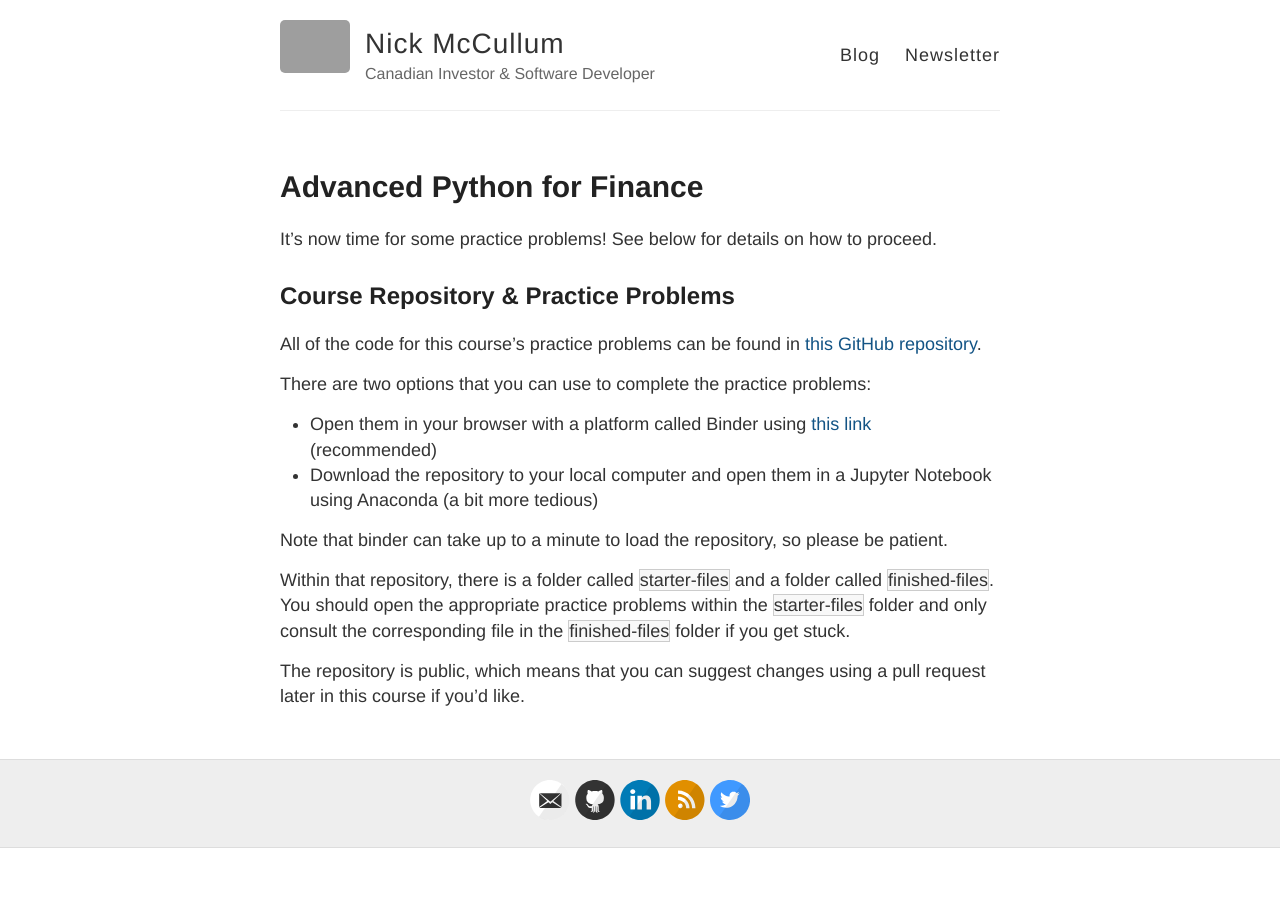
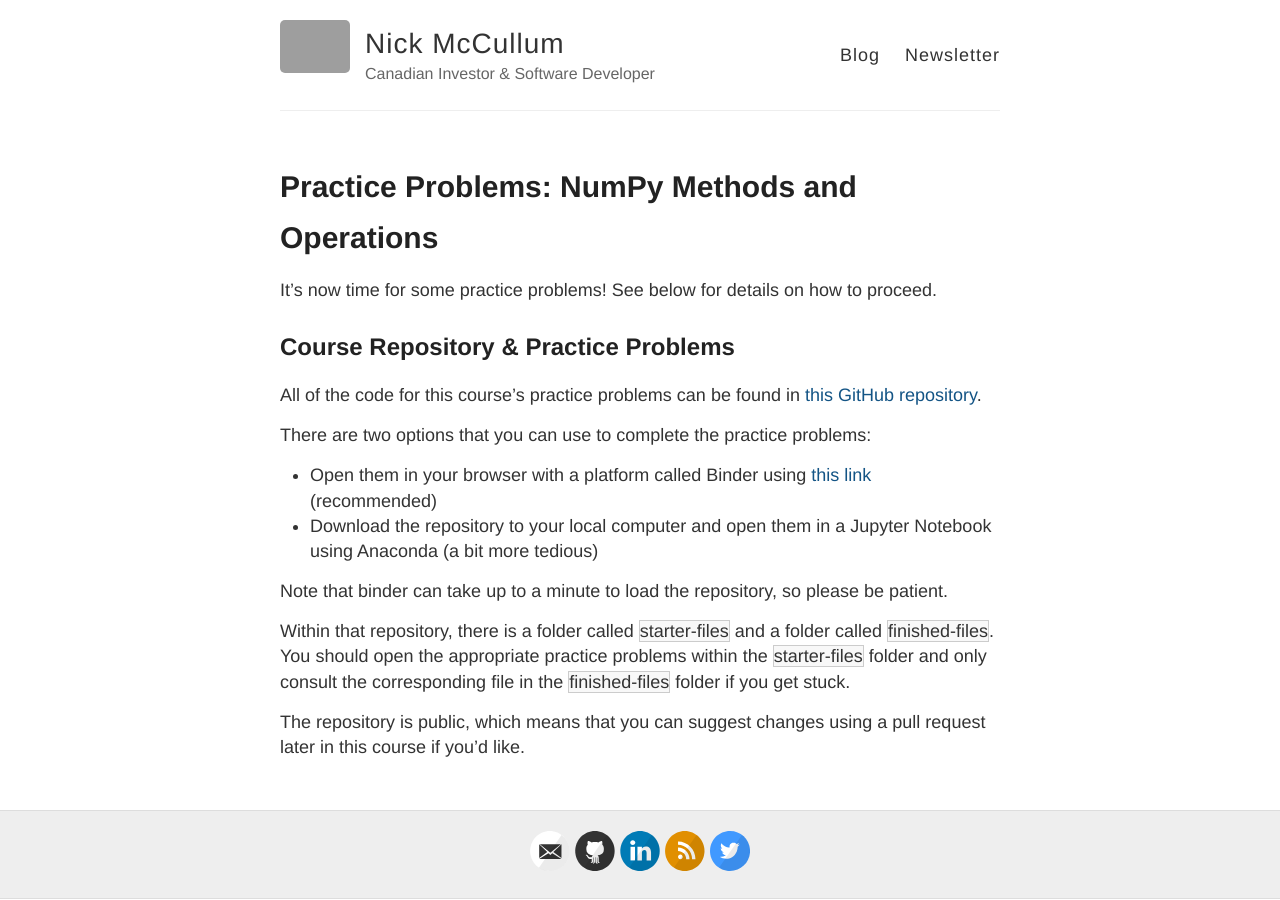
Before and after one commit to rosyberti/website, a Jekyll site: the page built from advanced-python/numpy-methods-operations-practice-problems.md, in a window 1280 px wide. Built offline with Jekyll 4.4.1, drawn with Linux system fonts in a browser that asks for light colours; grey boxes are pictures that could not be loaded.

Commit message:
fixed title

```diff
--- a/advanced-python/numpy-methods-operations-practice-problems.md
+++ b/advanced-python/numpy-methods-operations-practice-problems.md
@@ -1,6 +1,6 @@
 ---
 layout: page
-title: Advanced Python for Finance
+title: 'Practice Problems: NumPy Methods and Operations'
 ---
 
 It's now time for some practice problems! See below for details on how to proceed.
```
